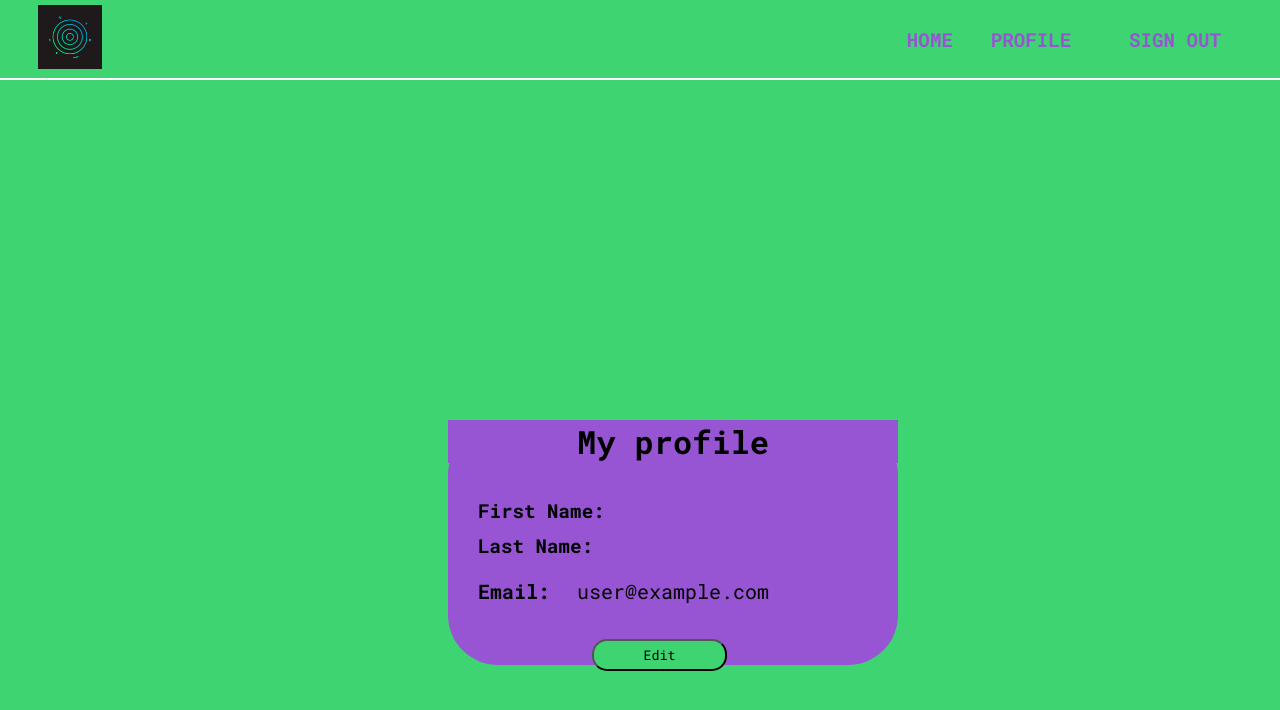
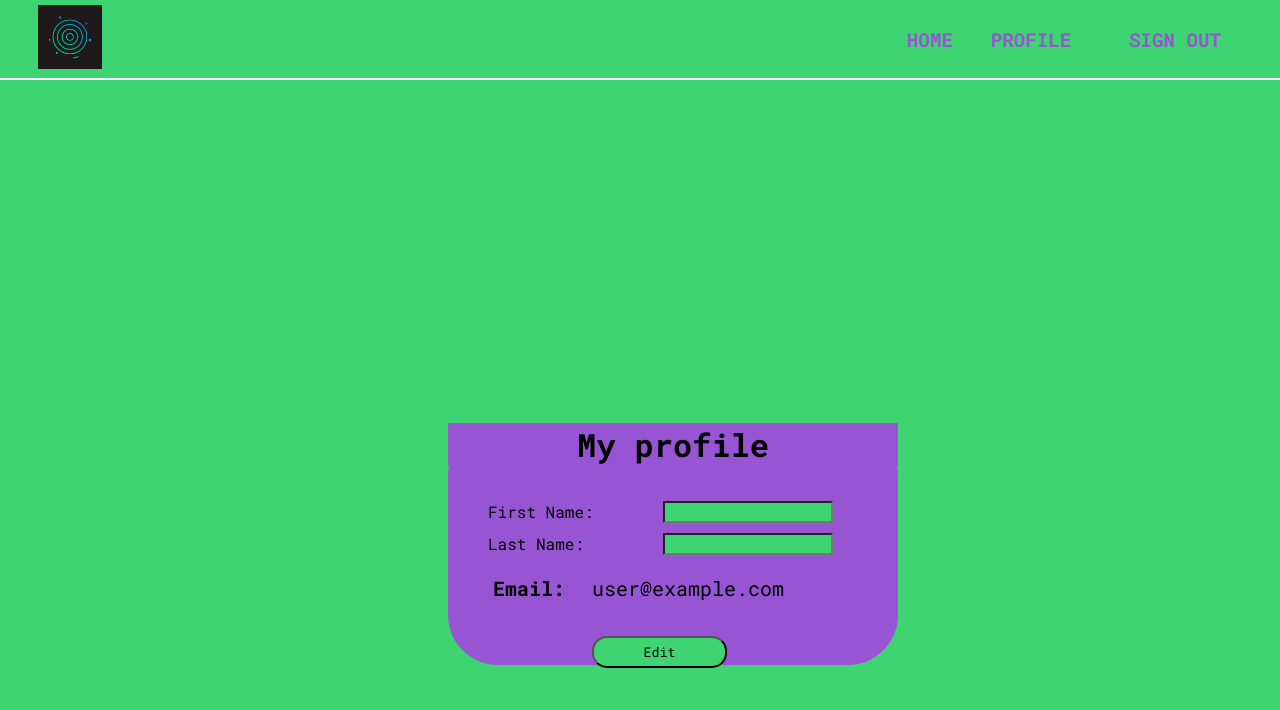
Before and after one commit to NielsLouwes/Novi_Final_Project_Focus_App, a React (Create React App) app: page /profile in a window 1280 px wide. Shown: the top 710 px of the page. Built offline with nearby package versions, Linux system fonts and the light colour scheme; no server answers; sample sign-in values are in the browser's storage.

Commit message:
Added localstorage for name save profile

```diff
--- a/src/components/Profile.css
+++ b/src/components/Profile.css
@@ -42,3 +42,22 @@
   margin-left: 32%;
   padding: 5px;
 }
+
+.name-container {
+  background: #9755D4;
+  margin-bottom: 10px;
+  margin-left: 25px;
+  display: flex;
+  justify-content: space-between;
+  width: 80%;
+}
+
+
+input {
+   background:#3FD472;
+}
+
+label {
+   background: #9755D4;
+   margin-left: 15px;
+}
--- a/src/components/Profile.js
+++ b/src/components/Profile.js
@@ -1,4 +1,4 @@
-import React, { useRef, useState } from "react";
+import React, { useEffect, useState } from "react";
 import { useAuth } from "../contexts/AuthContext";
 import { Redirect } from "react-router-dom";
 import "./Profile.css";
@@ -8,36 +8,47 @@ export default function Profile() {
   // const emailRef = useRef();
   const { currentUser } = useAuth();
   const [error, setError] = useState("");
-  const [user, setUser] = useState({ firstname: "", lastname: "" });
+  const [name, setName] = useState(window.localStorage.getItem("name" || ""));
+  const [lastName, setLastName] = useState(
+    window.localStorage.getItem("lastName" || "")
+  );
+
+  useEffect(() => {
+    window.localStorage.setItem("name", name);
+  });
+
+  useEffect(() => {
+    window.localStorage.setItem("lastName", lastName);
+  });
+
+  const handleChange = (event) => setName(event.target.value);
+  const handleChange2 = (event) => setLastName(event.target.value);
+
   const [isEditing, setIsEditing] = useState(false);
 
-  let user2 = ["Niels", "Louwes"];
-  // const editUser2 = () => {
-  //   let userInput = prompt("Enter your first name");
-  //   setUser({ ...user, firstname: userInput });
-  // };
+  const editUser = () => {
+    setIsEditing(true);
+  };
 
-  const editUser = () => {
-    setIsEditing(true)
-  }
-
-  // if isEditing, show edit form , edit form updates the state
-
-  console.log(user);
   return (
     <div className="Profile">
       {error && <h2>{error}</h2>}
       {!isEditing ? (
         <form className="ProfileMain">
           <h2 className="profile-title">My profile </h2>
-          <p className="profile-text">First Name: {user.firstname}</p>
-          <p className="profile-text">Last Name: {user.lastname} </p>
+          <div className="name-container">
+            <label htmlFor="name">First Name: </label>
+            <input value={name} onChange={handleChange} id="name" />
+          </div>
+          <div className="name-container">
+            <label htmlFor="lastName">Last Name: </label>
+            <input value={lastName} onChange={handleChange2} id="lastName" />
+          </div>
           {currentUser ? (
             <label className="register__label" htmlFor="email">
               <strong className="register__label">Email:</strong>{" "}
               {currentUser.email}
             </label>
-
           ) : (
             <Redirect to="/signin"> </Redirect>
           )}
@@ -45,7 +56,9 @@ export default function Profile() {
             Edit
           </button>
         </form>
-      ) : <EditForm isEditing={isEditing} />}
+      ) : (
+        <EditForm isEditing={isEditing} />
+      )}
     </div>
   );
 }
--- a/src/components/RecommendedVideos.js
+++ b/src/components/RecommendedVideos.js
@@ -36,7 +36,7 @@ export default function RecommendedVideos() {
             })}
           </VideoSection>
         ) : (
-          <h3>Loading</h3>
+          <p>Loading</p>
         )}
       </VideoSectionContainer>
     </StyledContainer>
```
